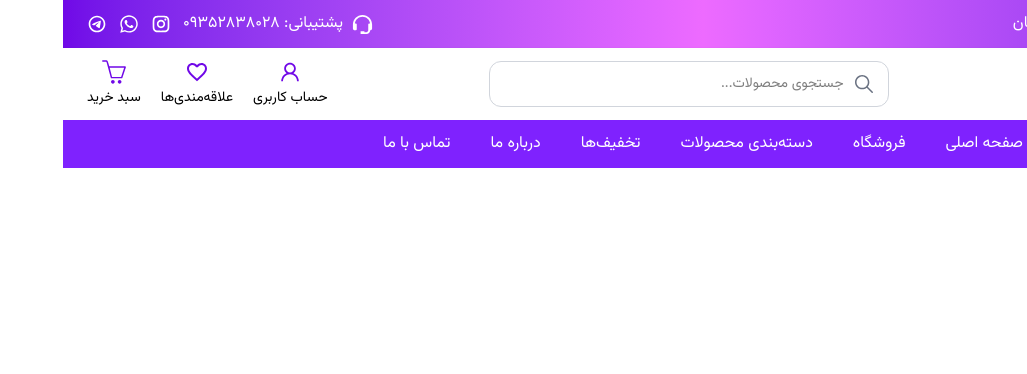
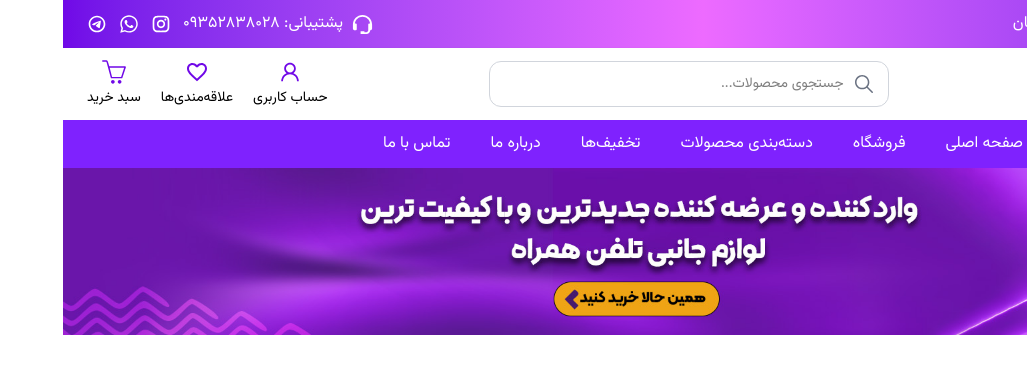
Before and after one commit to hoseintakalou1990-ctrl/violet_case, a React (Vite) app: page / in a window 1280 px wide. Shown: the top 374 px of the page, without its empty margins (253-1280 px from the left). Built offline with nearby package versions, Linux system fonts and the light colour scheme.

Commit message:
update home content

```diff
--- a/src/App.jsx
+++ b/src/App.jsx
@@ -2,6 +2,7 @@ import React from 'react'
 import { toast } from 'react-toastify'
 
 import Header from './Header';
+import Home from './Home';
 
 const App = () => {
 
@@ -9,6 +10,7 @@ const App = () => {
   return (
     <div>
       <Header/>
+      <Home/>
     </div>
 
 
--- a/src/Home.jsx
+++ b/src/Home.jsx
@@ -1,9 +1,12 @@
 import React from 'react'
+import homebanner from "./assets/homebanner.jpg"
+import homebanner440 from "./assets/home banner_440.jpg"
 
 const Home = () => {
   return (
     <div>
-      <img src="" alt="" />
+      <img className='hidden md:block' src={homebanner} alt="" />
+      <img className='block sm:hidden' src={homebanner440} alt="" />
     </div>
   )
 }
```
Also changed, not shown: src/assets/home banner_440.jpg (added), src/assets/homebanner.jpg (added).
